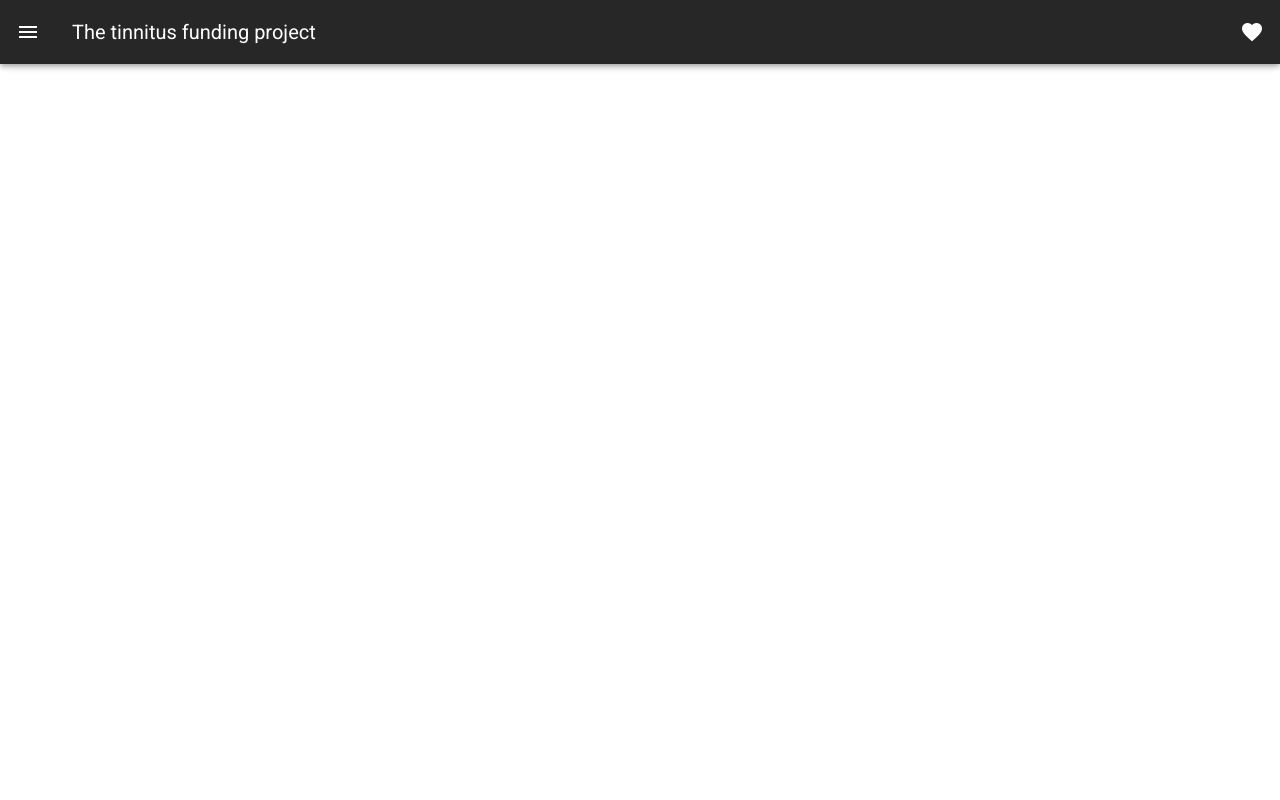
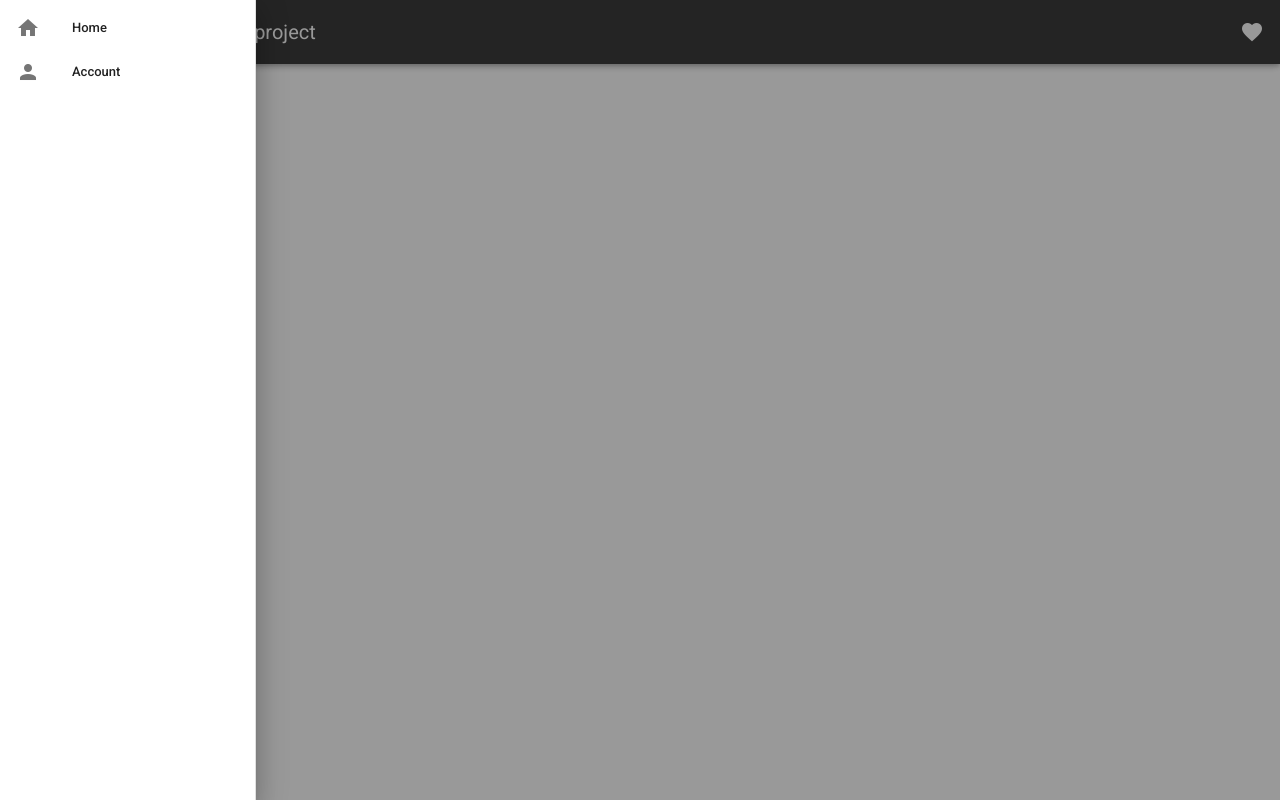
Before and after one commit to ed3899/tinnitus-project, a Vue app: page / in a window 1280 px wide. Built offline with nearby package versions, Linux system fonts and the light colour scheme.

Commit message:
fixing nav with props and vuex workaround

```diff
--- a/src/components/NavBar/NavBarMain.vue
+++ b/src/components/NavBar/NavBarMain.vue
@@ -12,13 +12,15 @@
       </v-btn>
     </v-app-bar>
 
-    <NavBarNavigationDrawer />
+    <div>
+      <NavBarNavigationDrawer :drawer-state="true" :list-group="null" />
+    </div>
   </div>
 </template>
 
 <script>
 //% Vuex
-import { mapMutations } from "vuex";
+import { mapMutations, mapState } from "vuex";
 
 //% Components
 import NavBarNavigationDrawer from "./NavBarNavigationDrawer.vue";
@@ -29,9 +31,8 @@ export default {
     NavBarNavigationDrawer,
   },
   data: () => ({}),
-  methods: {
-    ...mapMutations(["showDrawer"]),
-  },
+  methods: {},
+  computed: {},
 };
 </script>
 
--- a/src/components/NavBar/NavBarNavigationDrawer.vue
+++ b/src/components/NavBar/NavBarNavigationDrawer.vue
@@ -1,8 +1,8 @@
 <template>
-  <v-navigation-drawer v-model="drawer" absolute temporary>
+  <v-navigation-drawer v-model="drawerState" absolute temporary>
     <v-list nav dense>
       <v-list-item-group
-        v-model="group"
+        v-model="listGroup"
         active-class="deep-purple--text text--accent-4"
       >
         <v-list-item>
@@ -24,25 +24,10 @@
 </template>
 
 <script>
-//% Vuex
-import { mapState } from "vuex";
-
 export default {
   name: "NavBarNavigationDrawer",
-  computed: {
-    //Two-way Computed Property
-    // https://next.vuex.vuejs.org/guide/forms.html#two-way-computed-property
-    drawer: {
-      get() {
-        return this.$store.state.drawer;
-      },
-      set(value) {
-        this.$store.commit("showDrawer", value);
-        console.log(value);
-      },
-    },
-    ...mapState(["group"]),
-  },
+  props: ["drawer-state", "list-group"],
+  computed: {},
 };
 </script>
 
--- a/src/store/index.js
+++ b/src/store/index.js
@@ -5,15 +5,12 @@ Vue.use(Vuex);
 
 export default new Vuex.Store({
   state: () => ({
-    drawer: false,
-    group: null,
+    NavState: {
+      drawerState: false,
+      listGroup: null,
+    },
   }),
-  mutations: {
-    showDrawer(state) {
-      state.drawer = true;
-      console.log("Showing drawer");
-    },
-  },
+  mutations: {},
   actions: {},
   modules: {},
 });
```
